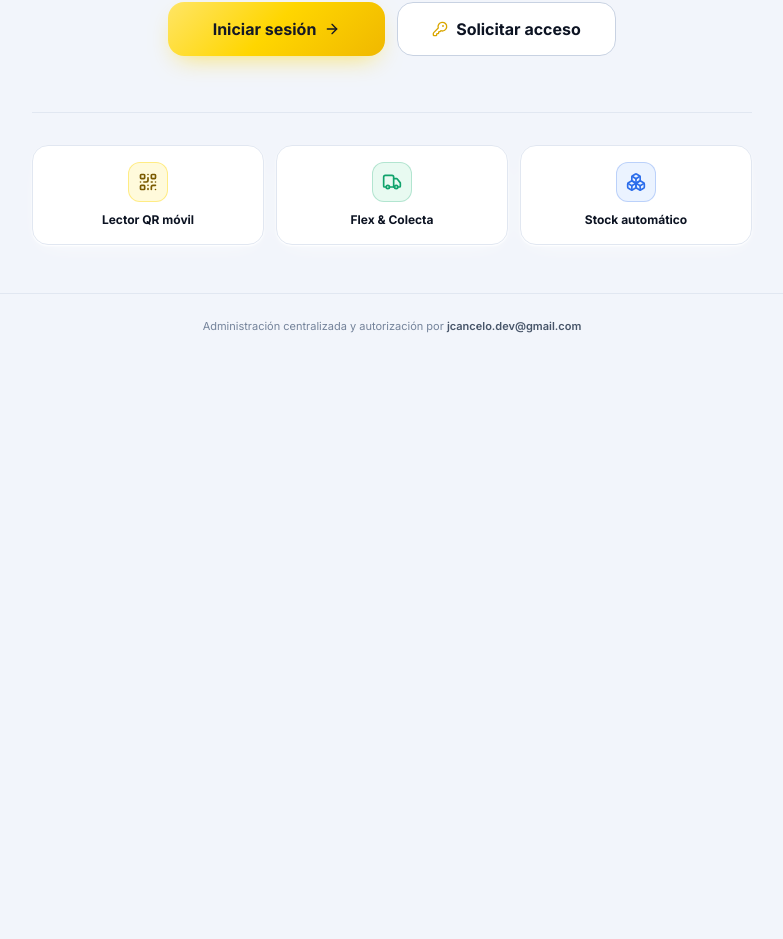
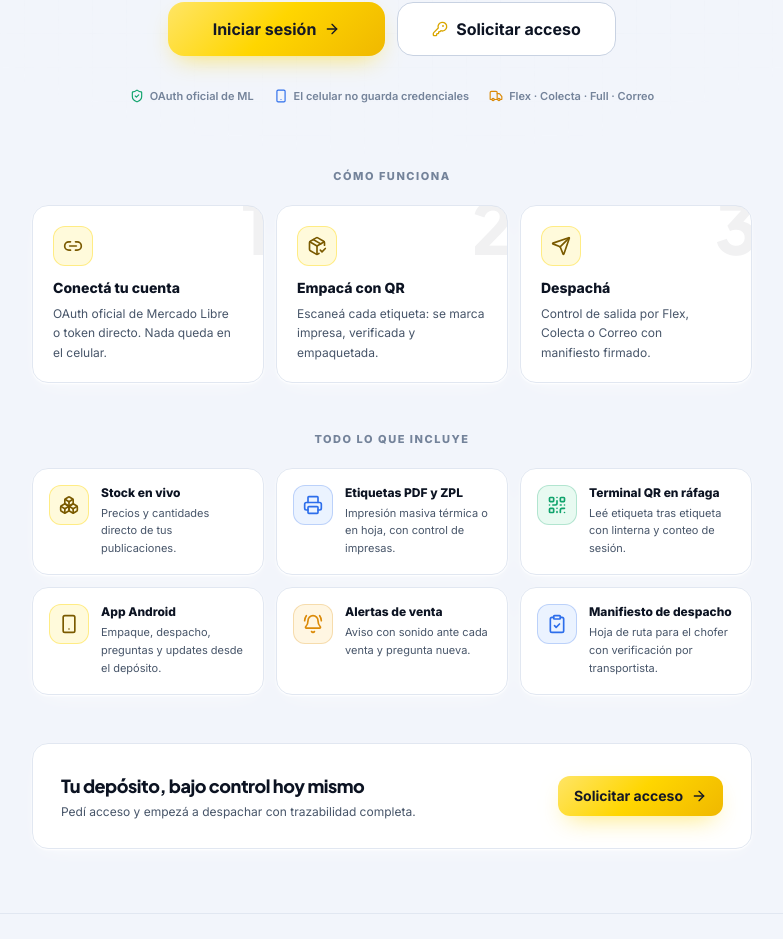
Before and after one commit to julianmcancelo/fullpack, a React (Vite) app in the folder frontend/: page / in a window 1280 px wide. Shown: the part 511-1450 px from the top of the page, without its empty margins (248-1031 px from the left). Before the commit the page ends 869 px from the top, so only its background shows below. Built offline with nearby package versions, Linux system fonts and the light colour scheme; no server answers.

Commit message:
style: landing profesional (como funciona, capacidades, cierre) sin metricas inventadas

```diff
--- a/frontend/src/components/LandingGate.jsx
+++ b/frontend/src/components/LandingGate.jsx
@@ -8,8 +8,30 @@ import {
   Truck,
   Lock,
   KeyRound,
+  Printer,
+  Smartphone,
+  BellRing,
+  ClipboardCheck,
+  Link2,
+  PackageCheck,
+  Send,
 } from 'lucide-react';
 import { useAuth } from '../context/AuthContext';
+
+const FEATURES = [
+  { icon: Boxes, tone: 'kpi-icon-brand', title: 'Stock en vivo', text: 'Precios y cantidades directo de tus publicaciones.' },
+  { icon: Printer, tone: 'kpi-icon-accent', title: 'Etiquetas PDF y ZPL', text: 'Impresión masiva térmica o en hoja, con control de impresas.' },
+  { icon: QrCode, tone: 'kpi-icon-success', title: 'Terminal QR en ráfaga', text: 'Leé etiqueta tras etiqueta con linterna y conteo de sesión.' },
+  { icon: Smartphone, tone: 'kpi-icon-brand', title: 'App Android', text: 'Empaque, despacho, preguntas y updates desde el depósito.' },
+  { icon: BellRing, tone: 'kpi-icon-warning', title: 'Alertas de venta', text: 'Aviso con sonido ante cada venta y pregunta nueva.' },
+  { icon: ClipboardCheck, tone: 'kpi-icon-accent', title: 'Manifiesto de despacho', text: 'Hoja de ruta para el chofer con verificación por transportista.' },
+];
+
+const STEPS = [
+  { icon: Link2, title: 'Conectá tu cuenta', text: 'OAuth oficial de Mercado Libre o token directo. Nada queda en el celular.' },
+  { icon: PackageCheck, title: 'Empacá con QR', text: 'Escaneá cada etiqueta: se marca impresa, verificada y empaquetada.' },
+  { icon: Send, title: 'Despachá', text: 'Control de salida por Flex, Colecta o Correo con manifiesto firmado.' },
+];
 
 export default function LandingGate({ onOpenLogin, onOpenRequestAccess }) {
   const { adminEmail } = useAuth();
@@ -66,7 +88,7 @@ export default function LandingGate({ onOpenLogin, onOpenRequestAccess }) {
       </header>
 
       {/* ---------- Hero ---------- */}
-      <main className="relative z-10 mx-auto flex w-full max-w-3xl flex-1 flex-col items-center justify-center px-6 py-12 text-center">
+      <main className="relative z-10 mx-auto flex w-full max-w-3xl flex-1 flex-col items-center px-6 pb-16 pt-12 text-center">
         {/* Sello de seguridad */}
         <div className="inline-flex items-center gap-2 rounded-full border border-line bg-card px-4 py-2 text-[11px] font-bold text-ink-muted shadow-card sm:text-xs">
           <ShieldCheck className="h-4 w-4 shrink-0 text-brand-600" />
@@ -74,12 +96,12 @@ export default function LandingGate({ onOpenLogin, onOpenRequestAccess }) {
         </div>
 
         {/* Título */}
-        <h1 className="mt-7 max-w-3xl font-display text-[32px] font-extrabold leading-[1.08] tracking-tight text-ink sm:text-6xl">
+        <h1 className="mt-7 max-w-3xl text-balance font-display text-[32px] font-extrabold leading-[1.08] tracking-tight text-ink sm:text-6xl">
           Control de Despacho, Stock & Empaque QR{' '}
           <span className="text-gradient-brand">en Tiempo Real</span>
         </h1>
 
-        <p className="mt-5 max-w-xl text-sm leading-relaxed text-ink-muted sm:text-base">
+        <p className="mt-5 max-w-xl text-pretty text-sm leading-relaxed text-ink-muted sm:text-base">
           Gestión inteligente de publicaciones, impresión masiva de etiquetas térmicas, terminal
           móvil de lectura de paquetes y sincronización oficial con Mercado Libre.
         </p>
@@ -101,30 +123,92 @@ export default function LandingGate({ onOpenLogin, onOpenRequestAccess }) {
           </button>
         </div>
 
-        {/* Capacidades clave */}
-        <div className="mt-14 w-full border-t border-line pt-8">
-          <div className="grid gap-3 sm:grid-cols-3">
-            <div className="card card-hover flex items-center gap-3 p-4 sm:flex-col sm:gap-2.5 sm:text-center">
-              <span className="kpi-icon kpi-icon-brand">
-                <QrCode className="h-5 w-5" />
+        {/* Garantías (capacidades reales, sin métricas inventadas) */}
+        <div className="mt-8 flex flex-wrap items-center justify-center gap-x-5 gap-y-2 text-[11px] font-semibold text-ink-subtle">
+          <span className="inline-flex items-center gap-1.5">
+            <ShieldCheck className="h-3.5 w-3.5 text-success" />
+            OAuth oficial de ML
           </span>
-              <span className="text-xs font-bold text-ink">Lector QR móvil</span>
+          <span className="inline-flex items-center gap-1.5">
+            <Smartphone className="h-3.5 w-3.5 text-accent" />
+            El celular no guarda credenciales
+          </span>
+          <span className="inline-flex items-center gap-1.5">
+            <Truck className="h-3.5 w-3.5 text-warning" />
+            Flex · Colecta · Full · Correo
+          </span>
         </div>
 
-            <div className="card card-hover flex items-center gap-3 p-4 sm:flex-col sm:gap-2.5 sm:text-center">
-              <span className="kpi-icon kpi-icon-success">
-                <Truck className="h-5 w-5" />
+        {/* Cómo funciona */}
+        <div className="mt-16 w-full">
+          <p className="text-[11px] font-extrabold uppercase tracking-[0.14em] text-ink-subtle">
+            Cómo funciona
+          </p>
+          <div className="mt-5 grid gap-3 text-left sm:grid-cols-3">
+            {STEPS.map((step, i) => {
+              const Icon = step.icon;
+              return (
+                <div key={step.title} className="card card-hover relative overflow-hidden p-5">
+                  <span
+                    aria-hidden="true"
+                    className="pointer-events-none absolute -right-2 -top-4 font-display text-7xl font-extrabold text-ink/[0.06]"
+                  >
+                    {i + 1}
                   </span>
-              <span className="text-xs font-bold text-ink">Flex & Colecta</span>
+                  <span className="kpi-icon kpi-icon-brand">
+                    <Icon className="h-5 w-5" />
+                  </span>
+                  <p className="mt-3 text-sm font-extrabold text-ink">{step.title}</p>
+                  <p className="mt-1.5 text-xs leading-relaxed text-ink-muted">{step.text}</p>
+                </div>
+              );
+            })}
+          </div>
         </div>
 
-            <div className="card card-hover flex items-center gap-3 p-4 sm:flex-col sm:gap-2.5 sm:text-center">
-              <span className="kpi-icon kpi-icon-accent">
-                <Boxes className="h-5 w-5" />
+        {/* Capacidades */}
+        <div className="mt-12 w-full">
+          <p className="text-[11px] font-extrabold uppercase tracking-[0.14em] text-ink-subtle">
+            Todo lo que incluye
+          </p>
+          <div className="mt-5 grid gap-3 text-left sm:grid-cols-2 lg:grid-cols-3">
+            {FEATURES.map((feature) => {
+              const Icon = feature.icon;
+              return (
+                <div key={feature.title} className="card card-hover flex items-start gap-3 p-4">
+                  <span className={`kpi-icon ${feature.tone} shrink-0`}>
+                    <Icon className="h-5 w-5" />
                   </span>
-              <span className="text-xs font-bold text-ink">Stock automático</span>
+                  <span className="min-w-0">
+                    <span className="block text-xs font-extrabold text-ink">{feature.title}</span>
+                    <span className="mt-1 block text-[11px] leading-relaxed text-ink-muted">
+                      {feature.text}
+                    </span>
+                  </span>
+                </div>
+              );
+            })}
           </div>
         </div>
+
+        {/* Cierre */}
+        <div className="card mt-12 flex w-full flex-col items-center gap-4 p-6 sm:flex-row sm:justify-between sm:p-7 sm:text-left">
+          <div className="min-w-0">
+            <p className="text-balance font-display text-lg font-extrabold tracking-tight text-ink">
+              Tu depósito, bajo control hoy mismo
+            </p>
+            <p className="mt-1 text-xs text-ink-muted">
+              Pedí acceso y empezá a despachar con trazabilidad completa.
+            </p>
+          </div>
+          <button
+            type="button"
+            onClick={onOpenRequestAccess}
+            className="btn btn-primary w-full shrink-0 sm:w-auto"
+          >
+            <span>Solicitar acceso</span>
+            <ArrowRight className="h-4 w-4" />
+          </button>
         </div>
       </main>
 
```
Lines whose indentation alone changed are shown as unchanged.
